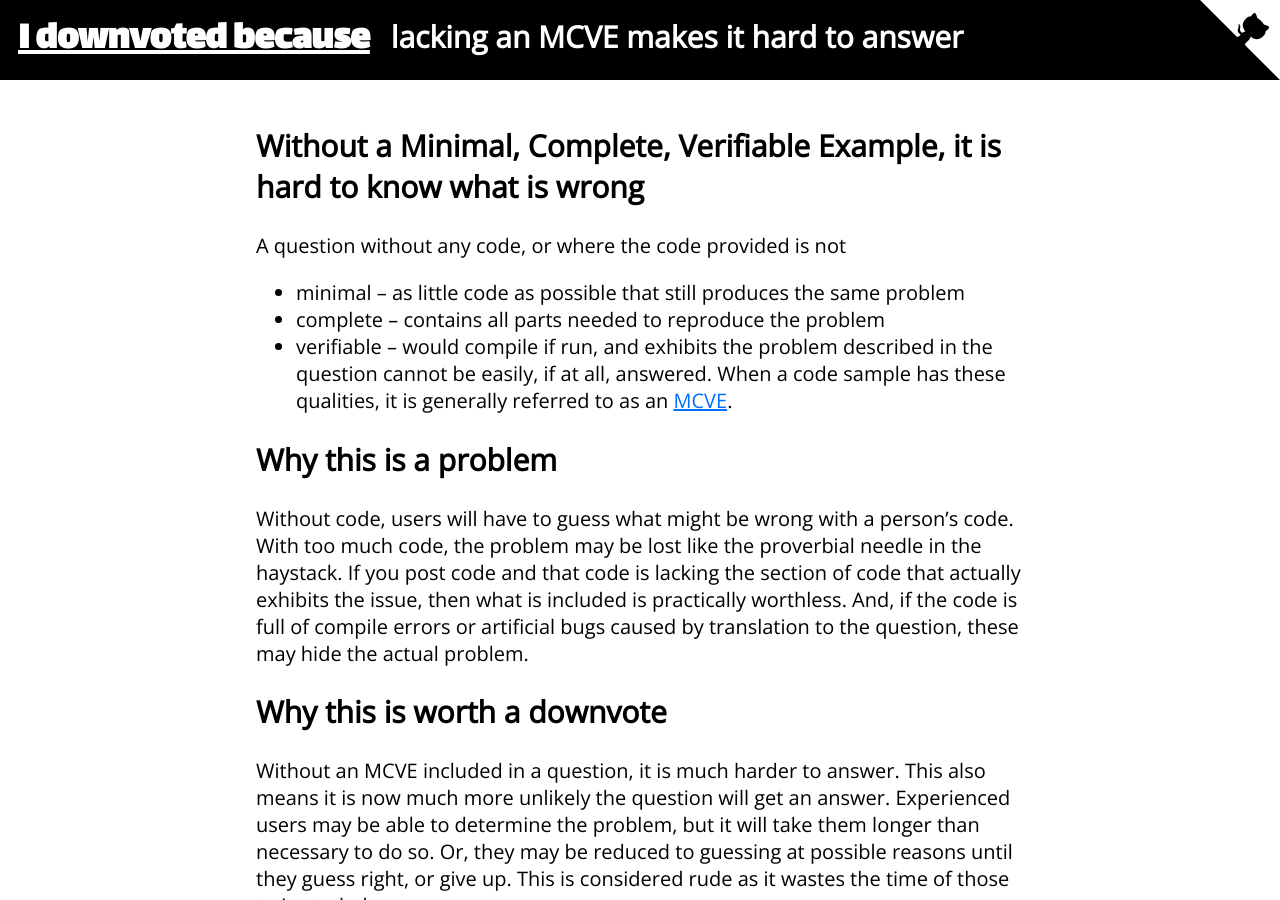
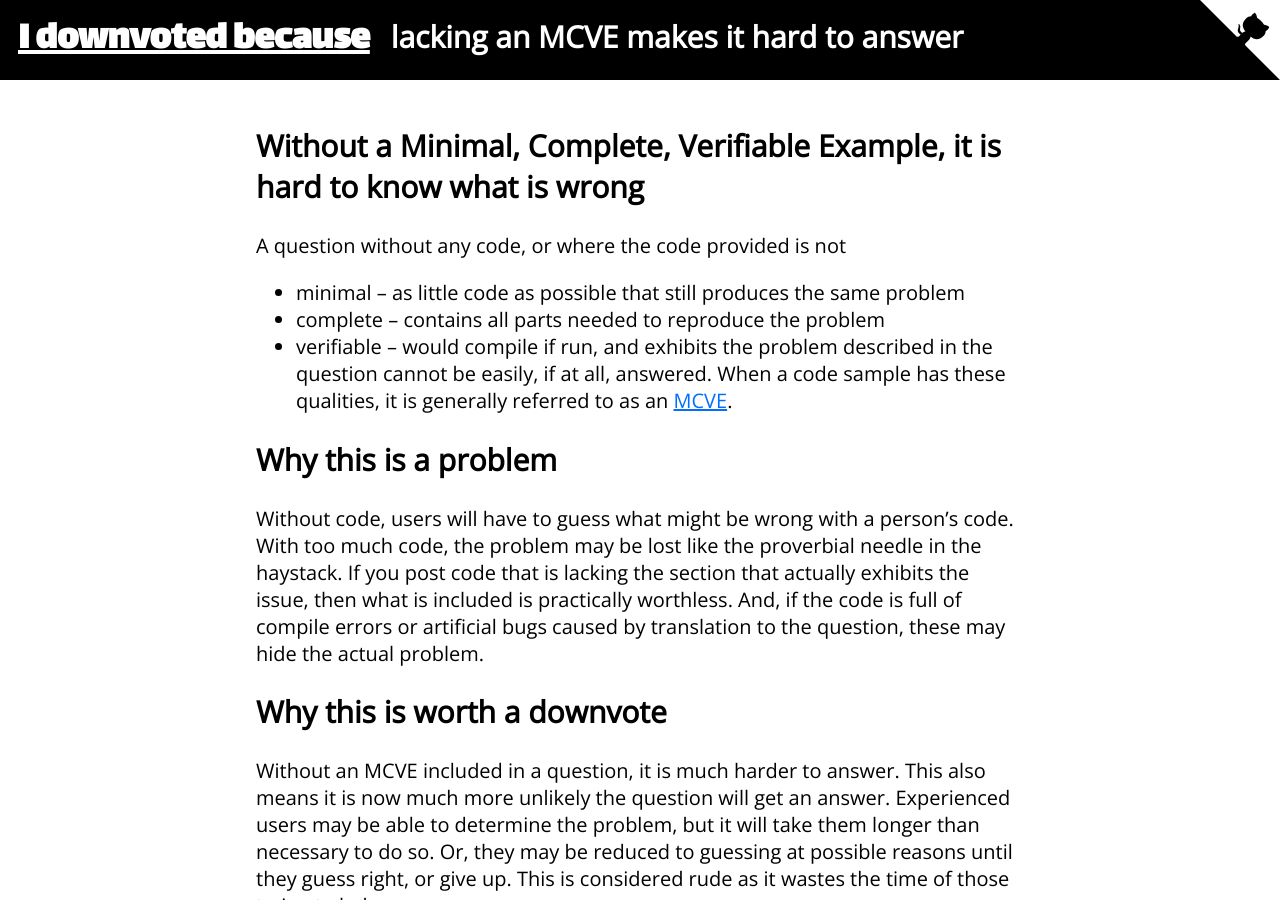
Before and after one commit to WillSullivan/idownvotedbecause, a Jekyll site: the page built from stackoverflow/nomcve.md, in a window 1280 px wide and 900 px high. Built offline with Jekyll 4.4.1, drawn with Linux system fonts in a browser that asks for light colours; comment, search, counter and statistics services are not loaded.

Commit message:
Update nomcve.md

```diff
--- a/stackoverflow/nomcve.md
+++ b/stackoverflow/nomcve.md
@@ -19,7 +19,7 @@ When a code sample has these qualities, it is generally referred to as an [MCVE]
 
 ## Why this is a problem {#whythisisaproblem}
 {::comment}In this section, detail why the post has problems{:/}
-Without code, users will have to guess what might be wrong with a person's code. With too much code, the problem may be lost like the proverbial needle in the haystack. If you post code and that code is lacking the section of code that actually exhibits the issue, then what is included is practically worthless. And, if the code is full of compile errors or artificial bugs caused by translation to the question, these may hide the actual problem.
+Without code, users will have to guess what might be wrong with a person's code. With too much code, the problem may be lost like the proverbial needle in the haystack. If you post code that is lacking the section that actually exhibits the issue, then what is included is practically worthless. And, if the code is full of compile errors or artificial bugs caused by translation to the question, these may hide the actual problem.
 
 ## Why this is worth a downvote {#whythisisworthadownvote}
 {::comment}In this section, you can describe why the problem is worth a downvote within the community in which it was posted{:/}
```
